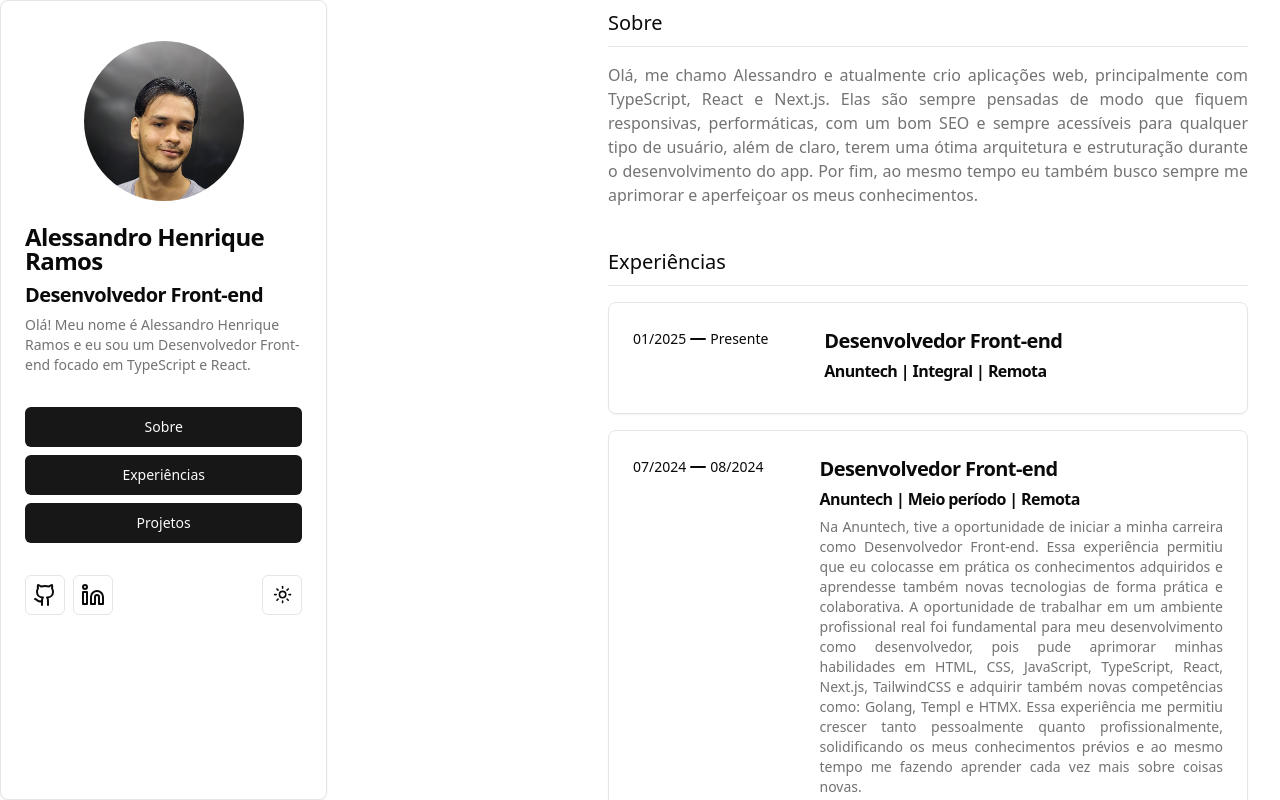
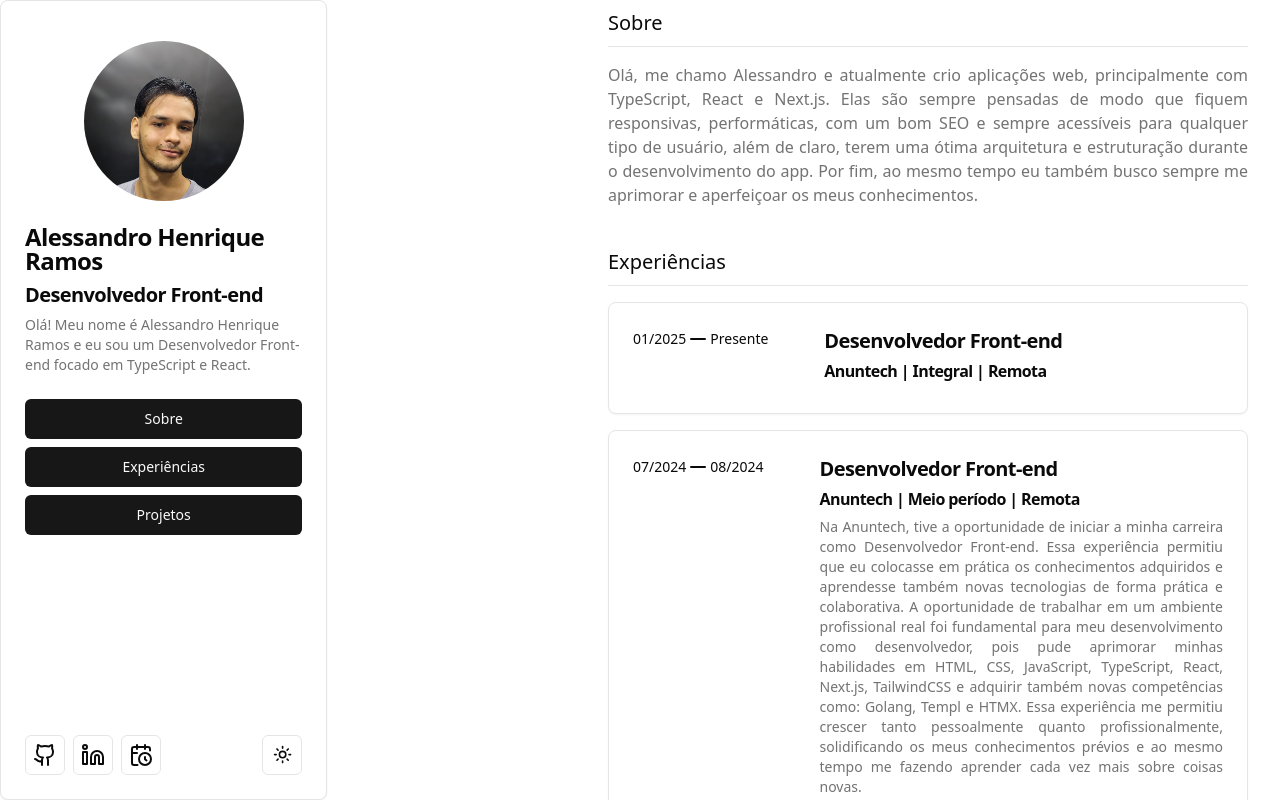
Before and after one commit to aleessandrohr/aleessandrohr-frontend, a Next.js app: page / in a window 1280 px wide. Built offline with nearby package versions, Linux system fonts and the light colour scheme.

Commit message:
feat: add cal and fix spaces (#7)

```diff
--- a/src/components/Profile/index.tsx
+++ b/src/components/Profile/index.tsx
@@ -2,6 +2,7 @@
 import Link from "next/link";
 
 import { Icon } from "@/components/Icon";
+import { ModeToggle } from "@/components/ModeToggle";
 import { Button } from "@/components/ui/button";
 import {
 	Card,
@@ -12,7 +13,6 @@
 	CardTitle,
 } from "@/components/ui/card";
 import { socialMedia } from "@/data/social-media";
-import { ModeToggle } from "@/components/ModeToggle";
 
 const menuItems = [
 	{
@@ -29,10 +29,11 @@
 	},
 ];
 
-const socialMediaArray = [socialMedia.github, socialMedia.linkedin];
+const socialMediaArray = Object.values(socialMedia);
 
 export const Profile = () => (
-	<Card className="flex h-full max-h-full w-full max-w-md flex-col gap-2 overflow-y-auto">
+	<Card className="flex h-full max-h-full w-full max-w-md flex-col justify-between gap-2 overflow-y-auto">
+		<div>
 			<CardHeader>
 				<CardTitle className="flex flex-col gap-2">
 					<picture className="my-4 flex h-full w-full items-center justify-center">
@@ -61,6 +62,7 @@
 					</Button>
 				))}
 			</CardContent>
+		</div>
 		<CardFooter className="flex flex-wrap justify-between gap-2">
 			<div className="flex gap-2">
 				{socialMediaArray.map(({ href, name, icon }) => (
--- a/src/data/social-media.ts
+++ b/src/data/social-media.ts
@@ -11,4 +11,9 @@
 		name: "LinkedIn",
 		icon: "linkedin" as DynamicIconImports,
 	},
+	cal: {
+		href: "https://cal.com/aleessandrohr",
+		name: "Reunião",
+		icon: "calendar-clock" as DynamicIconImports,
+	},
 };
```
Lines whose indentation alone changed are shown as unchanged.
